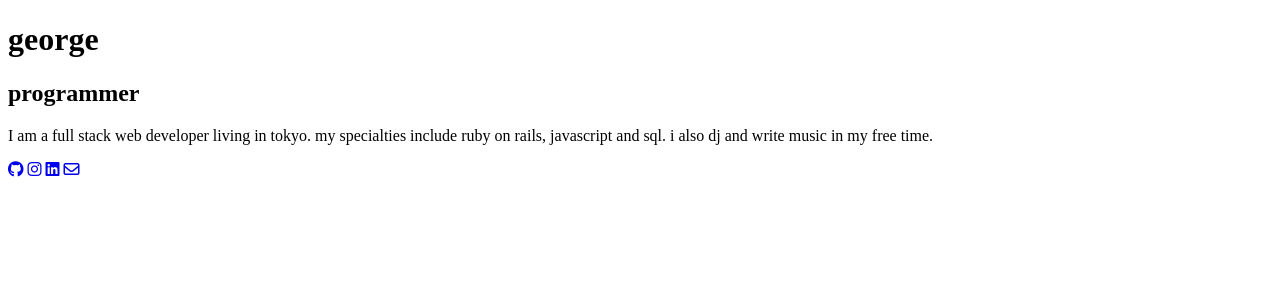
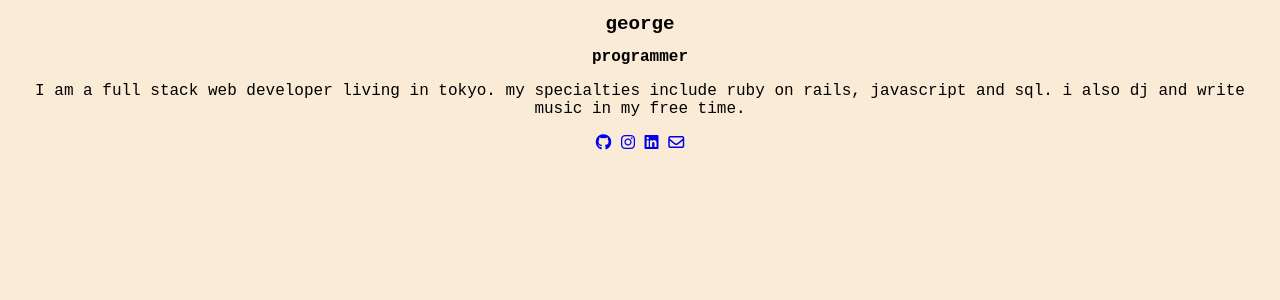
Before and after one commit to justgeorges/justgeorges.github.io, a Jekyll site: the page built from index.md, in a window 1280 px wide. Shown: the top 300 px of the page. Built offline with Jekyll 4.4.1, drawn with Linux system fonts in a browser that asks for light colours; nearby versions of some CDN libraries.

Commit message:
added css
Added css file to reflect profile page I built with Le Wagon

```diff
--- a/Gemfile
+++ b/Gemfile
@@ -27,3 +27,6 @@ end
 
 # Performance-booster for watching directories on Windows
 gem "wdm", "~> 0.1.1", :platforms => [:mingw, :x64_mingw, :mswin]
+
+
+gem "webrick", "~> 1.8"
--- a/_layouts/default.html
+++ b/_layouts/default.html
@@ -4,6 +4,7 @@
   <meta charset="UTF-8">
   <meta name="viewport" content="width=device-width, initial-scale=1.0">
   <script src="https://kit.fontawesome.com/b29cd6d66a.js" crossorigin="anonymous"></script>
+  <link rel="stylesheet" href="../css/styles.css">
   <title>{{ page.title }}</title>
 </head>
 <body>
--- /dev/null
+++ b/css/styles.css
@@ -0,0 +1,55 @@
+@charset "UTF-8";
+/* CSS Document */
+body {
+  background-color: antiquewhite;
+  font-family:'Courier New', Courier, monospace;
+  color: black;
+  text-align: center;
+}
+
+h1 {
+  font-size: larger;
+}
+
+h2 {
+  font-size: medium;
+}
+
+.image-circle {
+  border-radius: 50%;
+}
+
+.container {
+  width: 600px;
+  margin: 0 auto;
+}
+
+.buttons {
+  display: inline-flex;
+  list-style: none;
+}
+
+.links {
+  padding-inline-start: 20px;
+}
+
+@media (max-width: 960px) {
+  /* For a screen < 960px, this CSS will be read */
+  .container {
+    width: 700px;
+  }
+}
+
+@media (max-width: 720px) {
+  /* For a screen < 720px, this CSS will be read */
+  .container {
+    width: 500px;
+  }
+}
+
+@media (max-width: 540px) {
+  /* For a screen < 540px, this CSS will be read */
+  .container {
+    width: 300px;
+  }
+}
```
Also changed, not shown: Gemfile.lock, 1 other file.
